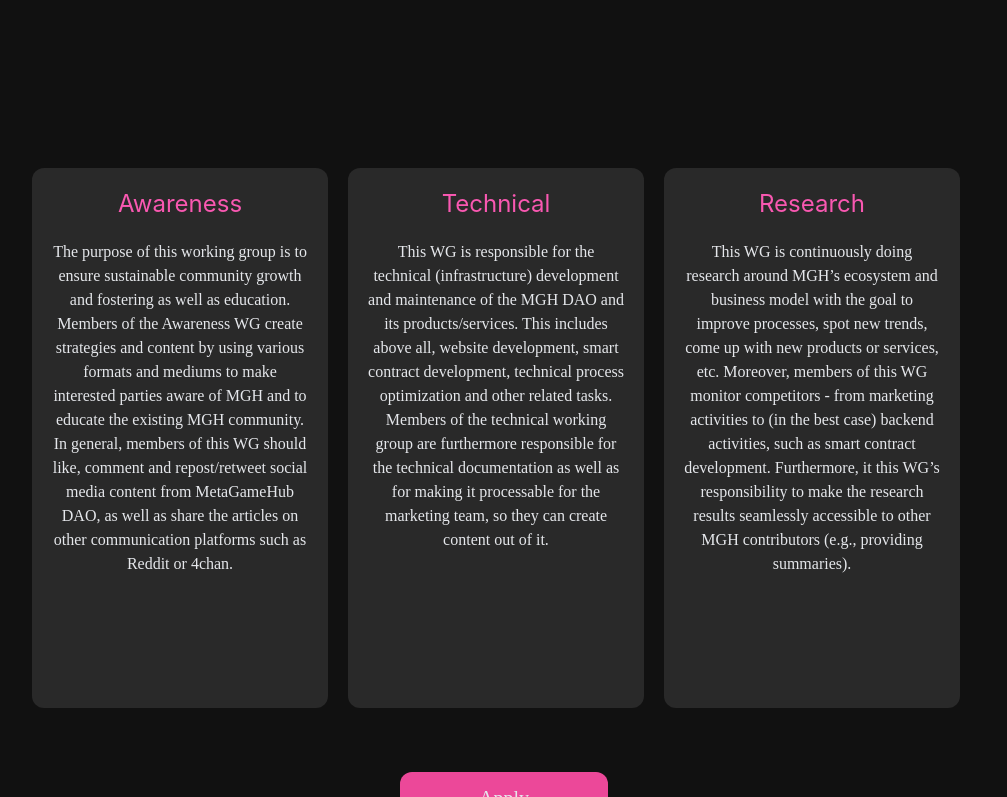
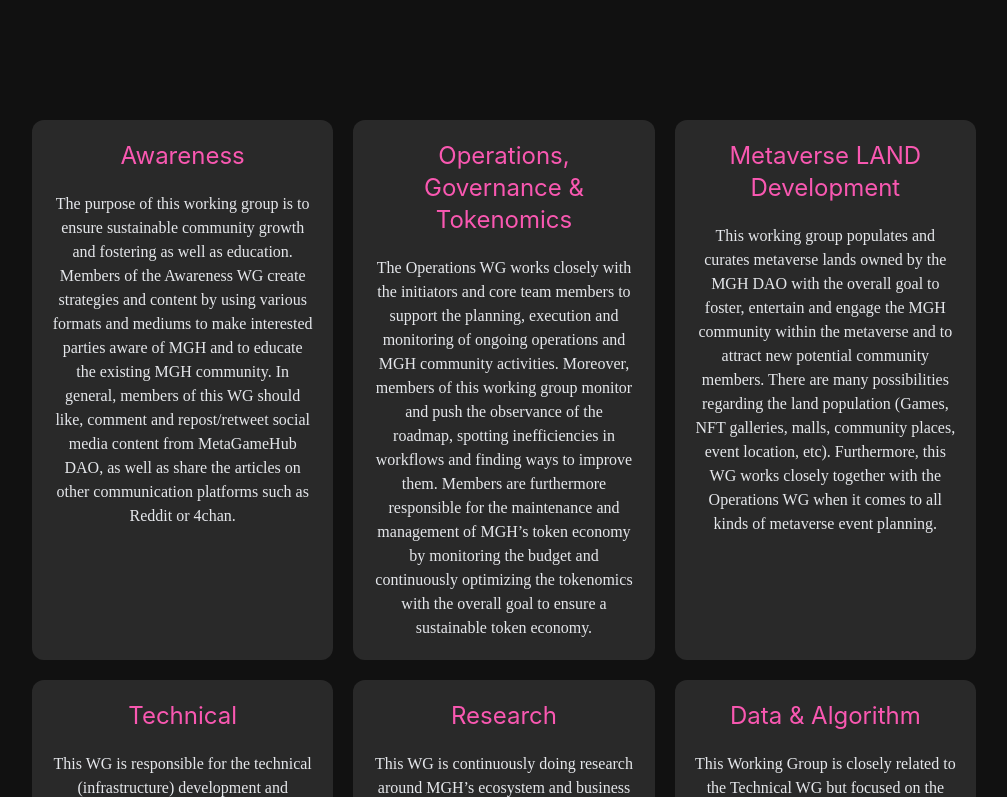
Before and after one commit to thehubdao/HUB-Website, a Next.js app: page /contribute in a window 1280 px wide. Shown: the part 763-1560 px from the top of the page, without its empty margins (136-1143 px from the left). Built offline with nearby package versions, Linux system fonts and the light colour scheme; a web font is replaced by a local one.

Commit message:
resposive working groups

```diff
--- a/components/section-element/WorkingGroupCard.tsx
+++ b/components/section-element/WorkingGroupCard.tsx
@@ -7,7 +7,7 @@ interface WorkingGroupCardProps {
 const WorkingGroupCard = ({ title, description }: WorkingGroupCardProps) => {
     return (
 
-        <div className={`mr-5 flex flex-col p-5 min-w-[16rem] xs:min-w-[17rem] sm:min-w-[18rem] lg:min-w-[18.5rem] rounded-xl text-center bg-[#292929] hover:scale-[1.02] transition duration-200 ease-linear select-text`}>
+        <div className={` flex flex-col p-5 min-w-[20.5rem] xs:min-w-[20.5rem] sm:min-w-[18rem] lg:min-w-[18.5rem] rounded-xl text-center bg-[#292929] hover:scale-[1.02] transition duration-200 ease-linear select-text `}>
 
             <p className="font-inter text-2xl text-pink-reco w-full pb-5">{title}</p>
             <p className=" font-normal text-md grow ">{description}</p>
--- a/data/workingGroups.json
+++ b/data/workingGroups.json
@@ -2,6 +2,14 @@
     {
         "title": "Awareness",
         "description": "The purpose of this working group is to ensure sustainable community growth and fostering as well as education. Members of the Awareness WG create strategies and content by using various formats and mediums to make interested parties aware of MGH and to educate the existing MGH community. In general, members of this WG should like, comment and repost/retweet social media content from MetaGameHub DAO, as well as share the articles on other communication platforms such as Reddit or 4chan."
+    },
+    {
+        "title": "Operations, Governance & Tokenomics",
+        "description": "The Operations WG works closely with the initiators and core team members to support the planning, execution and monitoring of ongoing operations and MGH community activities. Moreover, members of this working group monitor and push the observance of the roadmap, spotting inefficiencies in workflows and finding ways to improve them. Members are furthermore responsible for the maintenance and management of MGH’s token economy by monitoring the budget and continuously optimizing the tokenomics with the overall goal to ensure a sustainable token economy."
+    },
+    {
+        "title": "Metaverse LAND Development",
+        "description": "This working group populates and curates metaverse lands owned by the MGH DAO with the overall goal to foster, entertain and engage the MGH community within the metaverse and to attract new potential community members. There are many possibilities regarding the land population (Games, NFT galleries, malls, community places, event location, etc). Furthermore, this WG works closely together with the Operations WG when it comes to all kinds of metaverse event planning."
     },
     {
         "title": "Technical",
@@ -12,21 +20,16 @@
         "description": "This WG is continuously doing research around MGH’s ecosystem and business model with the goal to improve processes, spot new trends, come up with new products or services, etc. Moreover, members of this WG monitor competitors - from marketing activities to (in the best case) backend activities, such as smart contract development. Furthermore, it this WG’s responsibility to make the research results seamlessly accessible to other MGH contributors (e.g., providing summaries)."
     },
     {
+        "title": "Data & Algorithm",
+        "description": "This Working Group is closely related to the Technical WG but focused on the Data and Algorithm aspect of the MGH DAO. Members of this WG deal with the datasets and the data tokens as well as push MGH’s role to a metaverse data aggregator. Furthermore, searching and suggesting new data sources and improvements around the AI valuation algorithm are part of this WG, which is one of the most important aspects of MGH."
+    },
+
+
+    {
         "title": "Legal",
         "description": "This working group increases the knowledge of all legal manners regarding MGH’s ecosystem and its operations. Above all, this working group monitors trends in the legal space where MGH is operating to ensure MGH’s compliance with these new trends."
     },
-    {
-        "title": "Operations, Governance & Tokenomics",
-        "description": "The Operations WG works closely with the initiators and core team members to support the planning, execution and monitoring of ongoing operations and MGH community activities. Moreover, members of this working group monitor and push the observance of the roadmap, spotting inefficiencies in workflows and finding ways to improve them. Members are furthermore responsible for the maintenance and management of MGH’s token economy by monitoring the budget and continuously optimizing the tokenomics with the overall goal to ensure a sustainable token economy."
-    },
-    {
-        "title": "Metaverse LAND Development",
-        "description": "This working group populates and curates metaverse lands owned by the MGH DAO with the overall goal to foster, entertain and engage the MGH community within the metaverse and to attract new potential community members. There are many possibilities regarding the land population (Games, NFT galleries, malls, community places, event location, etc). Furthermore, this WG works closely together with the Operations WG when it comes to all kinds of metaverse event planning."
-    },
-    {
-        "title": "Data & Algorithm",
-        "description": "This Working Group is closely related to the Technical WG but focused on the Data and Algorithm aspect of the MGH DAO. Members of this WG deal with the datasets and the data tokens as well as push MGH’s role to a metaverse data aggregator. Furthermore, searching and suggesting new data sources and improvements around the AI valuation algorithm are part of this WG, which is one of the most important aspects of MGH."
-    },
+
     {
         "title": "Advisory Council",
         "description": "This Working Group is focusing on maintaining and expanding the advisory council which will continuously support the MGH DAO and its ecosystem. The council meets on a by-monthly basis to 1) assess the current status quo and 2) provide feedback and improvement suggestions to the MGH DAO."
--- a/pages/contribute.tsx
+++ b/pages/contribute.tsx
@@ -32,25 +32,28 @@ const ContributePage: NextPage = () => {
                         <div className="flex flex-col relative text-center max-w-full p-10 items-center rounded-xl bg-[#292929]  border-transparent border-opacity-5 ">
                             <p className={`text-sm text-center max-w-xl mb-6`}>MGH is a Decentralized Autonomous Organization, which means that MGH is community-driven. Implementing the MGH working groups is a huge step towards more contributions from the community side and from everyone who is interested in contributing to MGH’s ecosystem by earning rewards in form of MGH tokens. At MGH, we envision working groups of the next generation of employment and are looking very forward to your application. Visit the <a href="https://www.notion.so/13613b99202d4829865e3e199490e8cf?v=f1d9d6776ed64cfbaac6959ce7fb1a67" target="_blank" className={`text-pink-600`}>Operations Board</a> of the working groups to learn more about what MGH DAO is working on.</p>
                             <div className="flex items-center space-x-0 sm:space-x-10 flex-col sm:flex-row">
-                            <Button classes="text-sm" text="Apply" link="https://forms.gle/QCf3hYRR9dn7Ztzj7" />
-                            <Button classes="text-sm" text="Learn more" link="https://docs.metagamehub.io/governance/bounties/team-definition/working-group-wg"/>
+                                <Button classes="text-sm" text="Apply" link="https://forms.gle/QCf3hYRR9dn7Ztzj7" />
+                                <Button classes="text-sm" text="Learn more" link="https://docs.metagamehub.io/governance/bounties/team-definition/working-group-wg" />
                             </div>
                         </div>
 
                     </div>
 
-                    <div className="flex overflow-x-auto pt-32 pb-16 no-scroll-bar max-w-full">
+                    <div className="grid grid-cols-1 md:grid-cols-2 lg:grid-cols-3 gap-5 mb-5 mt-20">
 
                         {wgJSON.map((element, key) => {
                             return (
                                 <WorkingGroupCard key={key} title={element.title} description={element.description} />
                             );
                         })}
+
+
                     </div>
+
 
                     <div className="items-center space-y-6 flex-col sm:flex-row">
                         <Button classes="text-sm" text="Apply" link="https://forms.gle/QCf3hYRR9dn7Ztzj7" />
-                        <Button classes="text-sm" text="Learn more" link="https://docs.metagamehub.io/governance/bounties/team-definition/working-group-wg"/>
+                        <Button classes="text-sm" text="Learn more" link="https://docs.metagamehub.io/governance/bounties/team-definition/working-group-wg" />
                     </div>
                 </div>
             </main>
```
